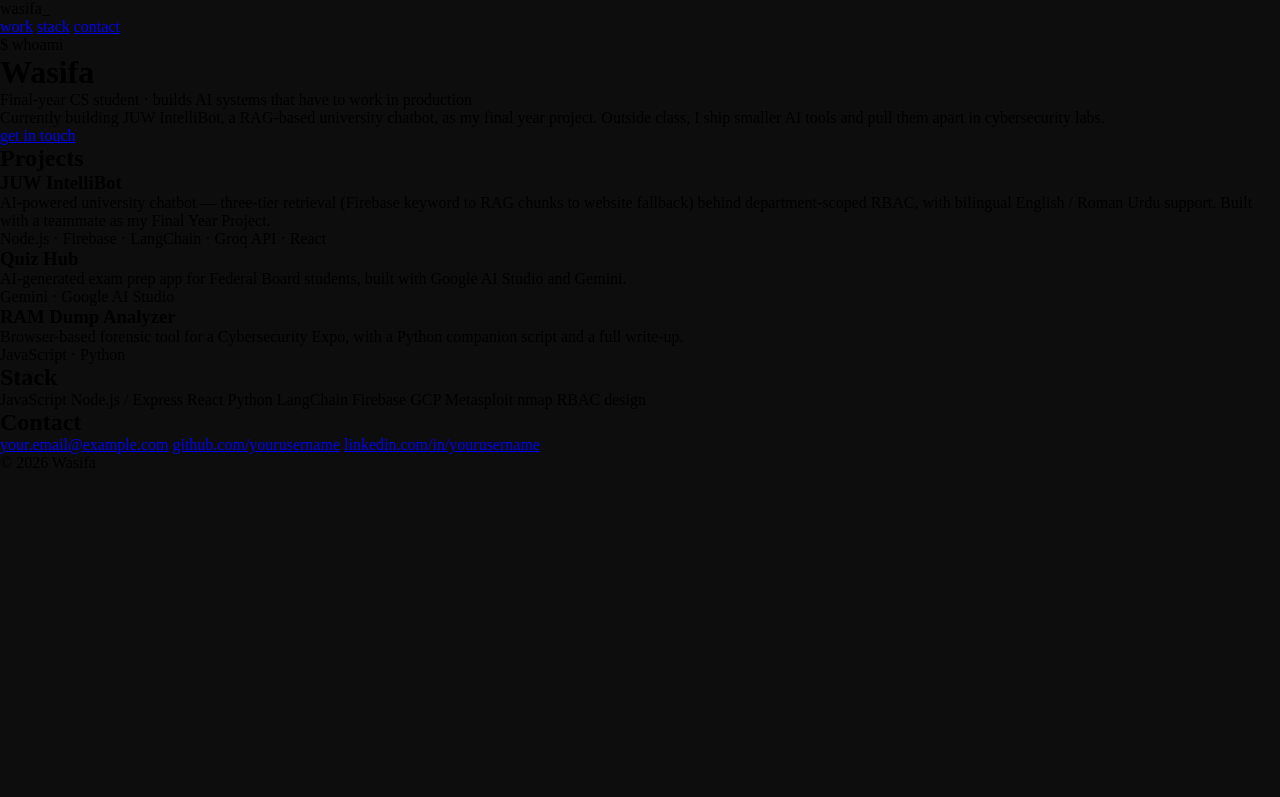
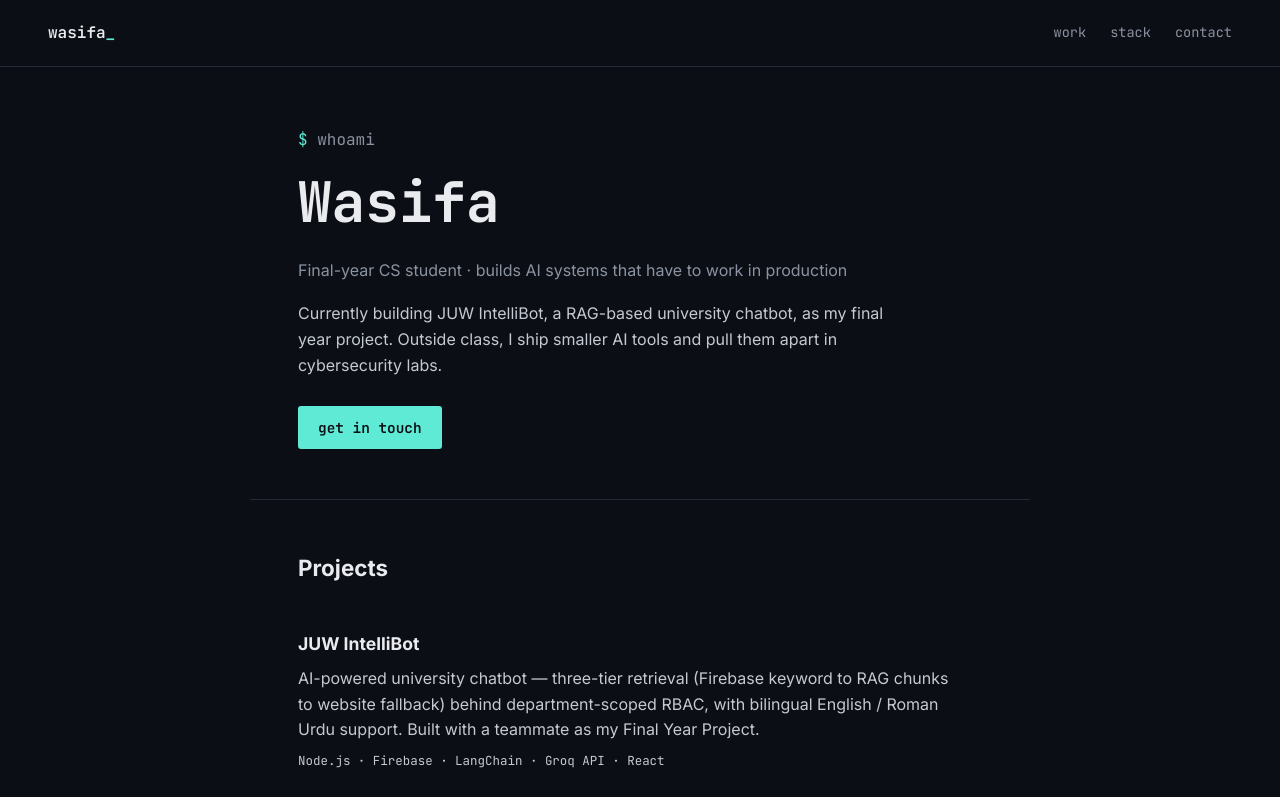
Before and after one commit to Wasifa-Afroz/DevOps-Lab, a plain HTML site: page index.html in a window 1280 px wide. Shown: the top 797 px of the page. Drawn offline with Linux system fonts and the light colour scheme.

Commit message:
Week 01 Lab

```diff
--- a/style.css
+++ b/style.css
@@ -1,19 +1,109 @@
-* {
-  margin: 0;
-  padding: 0;
-  box-sizing: border-box;
+:root {
+  --void: #0B0E14;
+  --panel: #12161F;
+  --line: #232A38;
+  --fog: #E9EBEF;
+  --slate: #8B93A1;
+  --signal: #5EEAD4;
+
+  --font-mono: 'JetBrains Mono', monospace;
+  --font-sans: 'Inter', -apple-system, sans-serif;
+  --maxw: 780px;
 }
 
-html, body {
-  width: 100%;
-  height: 100%;
-  overflow: hidden;
-  background: #0d0d0d;
+* { margin: 0; padding: 0; box-sizing: border-box; }
+
+body {
+  background: var(--void);
+  color: var(--fog);
+  font-family: var(--font-sans);
+  line-height: 1.6;
 }
 
-#canvas {
-  display: block;
-  width: 100%;
-  height: 100%;
-  background: #0d0d0d;
+a { color: var(--signal); text-decoration: none; }
+.mono { font-family: var(--font-mono); }
+.muted { color: var(--slate); }
+.prompt { color: var(--signal); }
+
+/* Nav */
+.nav {
+  display: flex;
+  justify-content: space-between;
+  align-items: center;
+  flex-wrap: wrap;
+  gap: 12px;
+  padding: 20px clamp(20px, 6vw, 48px);
+  border-bottom: 1px solid var(--line);
 }
+.nav__brand { font-family: var(--font-mono); font-weight: 600; }
+.cursor { color: var(--signal); }
+.nav__links { display: flex; gap: 24px; font-family: var(--font-mono); font-size: 0.85rem; }
+.nav__links a { color: var(--slate); }
+.nav__links a:hover { color: var(--fog); }
+
+/* Hero */
+.hero {
+  max-width: var(--maxw);
+  margin: 0 auto;
+  padding: 60px clamp(20px, 6vw, 48px) 50px;
+}
+.hero h1 {
+  font-family: var(--font-mono);
+  font-size: clamp(2.3rem, 8vw, 3.5rem);
+  margin: 6px 0 10px;
+}
+.hero__role { color: var(--slate); margin-bottom: 18px; }
+.hero__bio { max-width: 60ch; color: #C4C9D2; margin-bottom: 28px; }
+
+.btn {
+  display: inline-block;
+  font-family: var(--font-mono);
+  font-size: 0.9rem;
+  padding: 10px 20px;
+  border-radius: 3px;
+  background: var(--signal);
+  color: var(--void);
+  font-weight: 600;
+}
+
+/* Sections */
+.section {
+  max-width: var(--maxw);
+  margin: 0 auto;
+  padding: 50px clamp(20px, 6vw, 48px);
+  border-top: 1px solid var(--line);
+}
+.section h2 {
+  font-size: 1.4rem;
+  margin-bottom: 24px;
+}
+
+/* Project cards */
+.card {
+  padding: 20px 0;
+  border-bottom: 1px solid var(--line);
+}
+.card:last-child { border-bottom: none; }
+.card h3 { font-size: 1.1rem; margin-bottom: 8px; }
+.card p { color: #C4C9D2; max-width: 65ch; margin-bottom: 8px; }
+.card__stack { font-size: 0.78rem; color: var(--slate); }
+
+/* Skills */
+.tag-row { display: flex; flex-wrap: wrap; gap: 8px; }
+.tag {
+  font-family: var(--font-mono);
+  font-size: 0.78rem;
+  color: #C4C9D2;
+  border: 1px solid var(--line);
+  padding: 4px 10px;
+  border-radius: 999px;
+}
+
+/* Contact */
+.contact-row { display: flex; flex-direction: column; gap: 10px; }
+
+footer {
+  text-align: center;
+  padding: 30px 20px 50px;
+  font-size: 0.78rem;
+}
```
